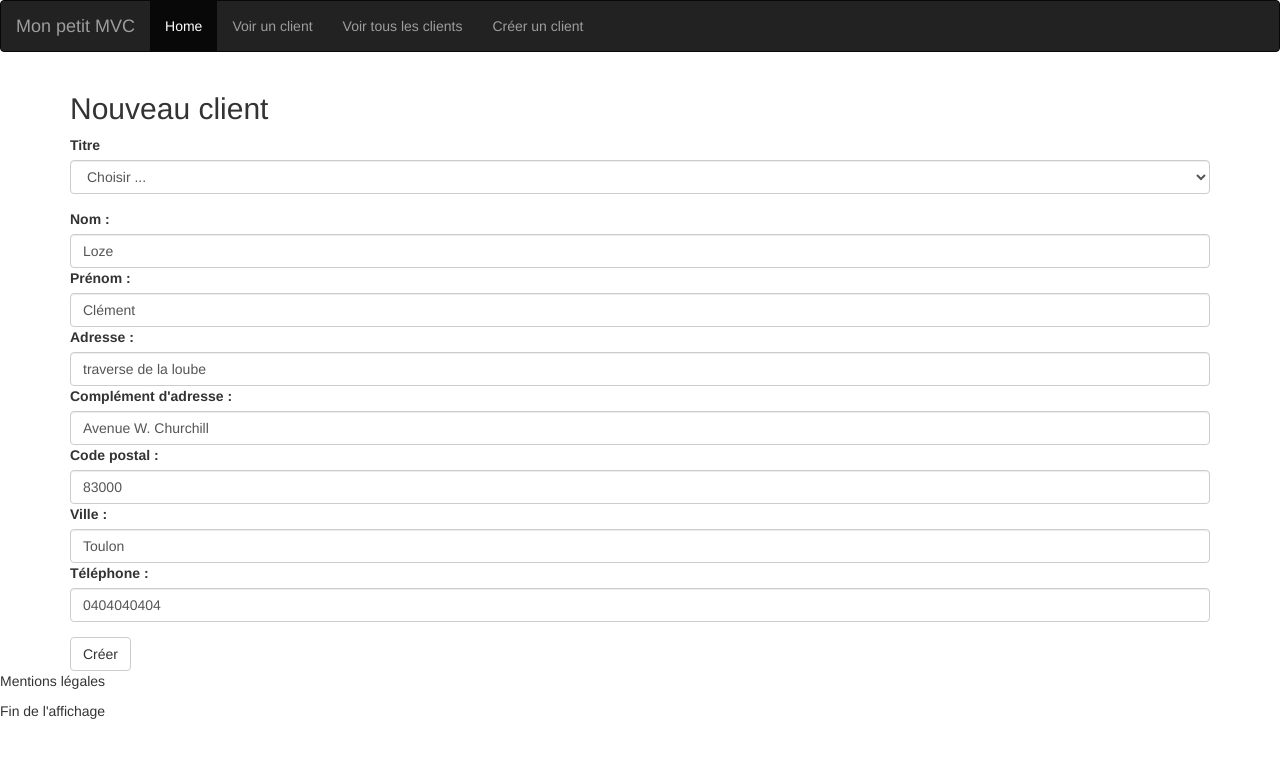
After one commit to Zelcor/MonPetitMVC, a PHP site: template template/GestionClientView/creerClient.html.twig in a window 1280 px wide. The commit adds this page. Shown: the top 758 px of the page. Run offline with PHP 8.4, Linux system fonts and the light colour scheme; the template is opened without the code that fills it, so the values that code supplies are empty; some libraries are stand-ins or nearby versions.

Commit message:
avancement tp (page 11-12) pb affichage a fix

```diff
--- /dev/null
+++ b/template/GestionClientView/creerClient.html.twig
@@ -0,0 +1,41 @@
+{% extends "layout.html.twig" %}
+{% block contenu %}
+
+    <div class="container">
+        <h2>Nouveau client</h2>
+        <form action="indx.php?c=GestionCleint&a=creerClient">
+            <div class="form-group">
+                <label for="titre">Titre</label>
+                <select class="form-control" id="titre" name="titreCli">
+                    <option>Choisir ...</option>
+                    <option>Monsieur</option>
+                    <option>Madame</option>
+                    <option>Mademoiselle</option>
+                </select>
+            </div>
+            <div class="form-group">
+                <label for="nom">Nom :</label>
+                <input type="text" class="form-control" id="nom" placeholder="Nom" name="nomCli" value="Loze">
+                <label for="prenom">Prénom :</label>
+                <input type="text" class="form-control" id="prenom" placeholder="Prénom" name="prenomCli" value="Clément">
+                <label for="adresse1">Adresse :</label>
+                <input type="text" class="form-control" id="adresse1" placeholder="Adresse" name="adresseRue1Cli" value="traverse de la loube">
+                <label for="adresse2">Complément d'adresse :</label>
+                <a href="creerClient.html.twig"></a>
+                <input type="text" class="form-control" id="adresse2" placeholder="Complément d'adresse (facultatif)" name="adresseRue2Cli" value="Avenue W. Churchill">
+                <label for="CP">Code postal :</label>
+                <input type="text" class="form-control" id="cp" placeholder="Code postal" name="cpCli" value="83000">
+                <label for="ville">Ville :</label>
+                <input type="text" class="form-control" id="ville" placeholder="Ville" name="villeCli" value="Toulon">
+                <label for="tel">Téléphone :</label>
+                <input type="tel" class="form-control" id="tel" placeholder="tel" name="telCli" value="0404040404">
+            </div>
+            <button type="submit" class="btn btn-default">Créer</button>
+        </form>
+    </div>
+
+{% endblock %}
+{% block footer %}
+    {{ parent() }}
+    Fin de l'affichage
+{% endblock %}
--- a/template/layout.html.twig
+++ b/template/layout.html.twig
@@ -3,7 +3,23 @@
     <head>
         <meta charset="UTF-8">
         <meta name="viewport" content="width=device-width, initial-scale=1.0">
+        <link rel="stylesheet" href="https://maxcdn.bootstrapcdn.com/bootstrap/3.4.1/css/bootstrap.min.css">
+        <script src="https://ajax.googleapis.com/ajax/libs/jquery/3.5.1/jquery.min.js"></script>
+        <script src="https://maxcdn.bootstrapcdn.com/bootstrap/3.4.1/js/bootstrap.min.js"></script>
         <title>{{ title }}</title>
+        <nav class="navbar navbar-inverse">
+            <div class="container-fluid">
+                <div class="navbar-header">
+                    <a class="navbar-brand" href="#">Mon petit MVC</a>
+                </div>
+                <ul class="nav navbar-nav">
+                    <li class="active"><a href="#">Home</a></li>
+                    <li><a href="/?c=gestionClient&a=ChercheUn">Voir un client</a></li>
+                    <li><a href="/?c=gestionClient&a=ChercheTous">Voir tous les clients</a></li>
+                    <li><a href="/?c=gestionClient&a=creerClient">Créer un client</a></li>
+                </ul>
+            </div>
+        </nav>
     </head>
     <body>
         {% block contenu %}{% endblock %}
```
Also changed, not shown: src/Controller/GestionClientController.php (+21 -12 lines), src/Model/GestionClientModel.php (+31 -0 lines), template/GestionClientView/tousClients.html.twig (+5 -2 lines), template/GestionClientView/unClient.html.twig (+20 -0 lines).
